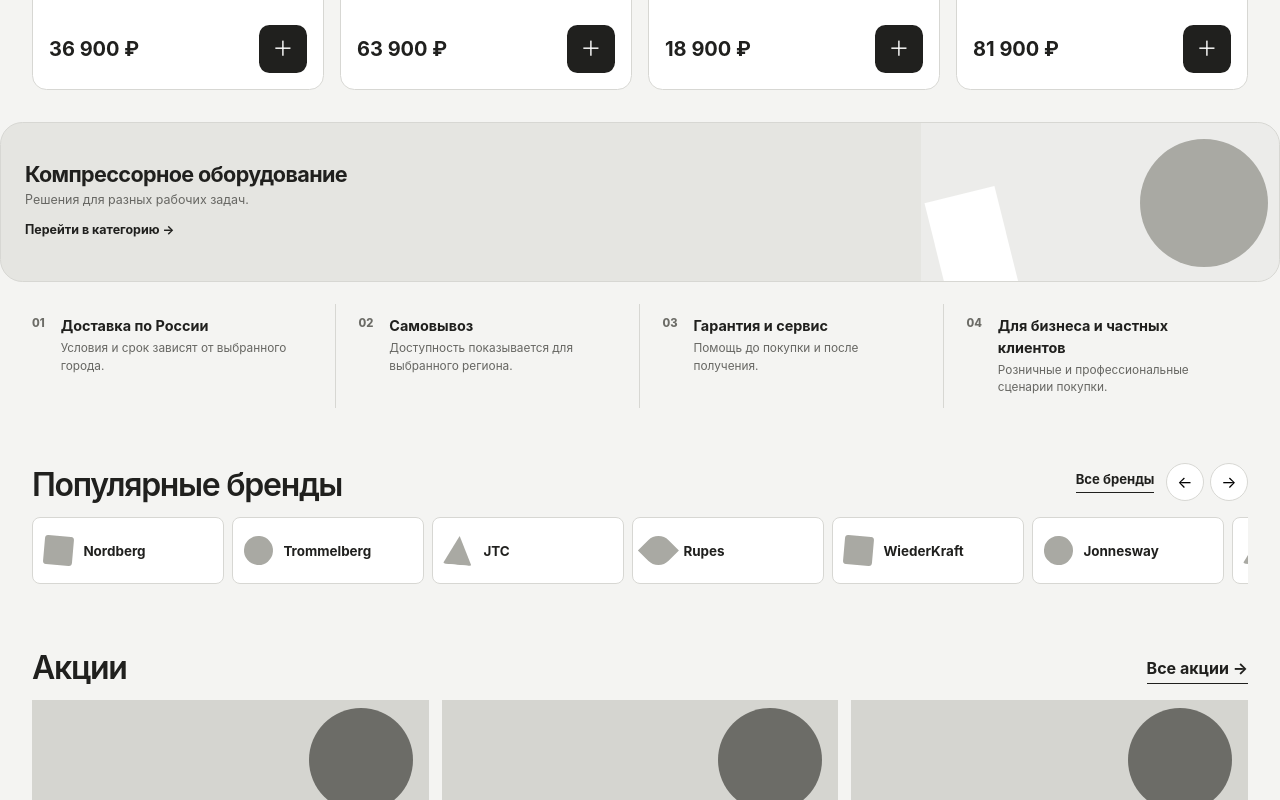
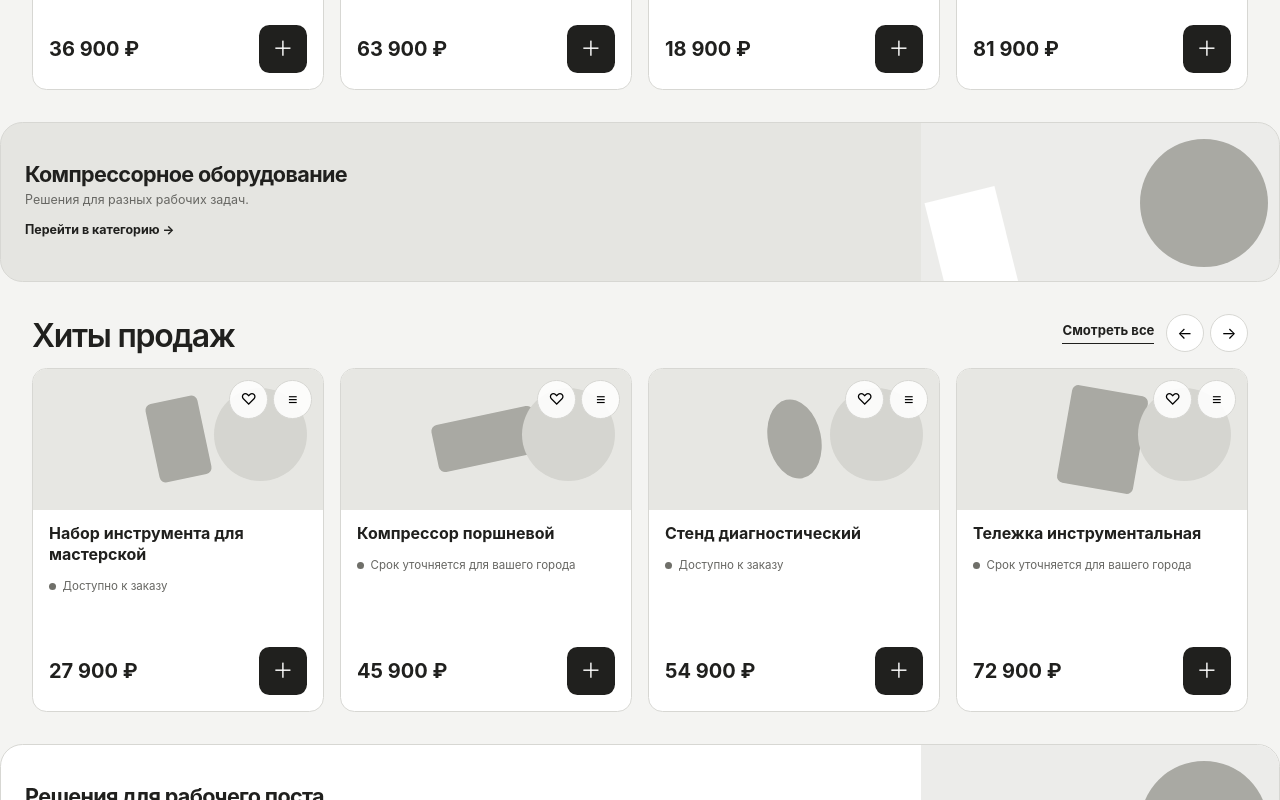
Before and after one commit to kcska18051-crypto/garage, a React (Vite) app in the folder prototype/: page / in a window 1280 px wide. Shown: the part 1660-2460 px from the top of the page. Built offline with nearby package versions, Linux system fonts and the light colour scheme.

Commit message:
feat: add configurable homepage merchandising stream

```diff
--- a/prototype/src/data/prototypeData.ts
+++ b/prototype/src/data/prototypeData.ts
@@ -23,10 +23,20 @@ export const prototypeData: PrototypeData = {
     { id: 'service', label: 'Оборудование для автосервиса', href: '/catalog?collection=service', source: 'category', products: [products[0], products[1], products[4], products[6], products[7]] },
     { id: 'remeza', label: 'Товары Remeza', href: '/brand/remeza', source: 'brand', products: [products[3], products[8], products[9], products[1], products[4]] },
     { id: 'new', label: 'Новинки', href: '/new', source: 'automatic-new', products: [products[2], products[5], products[0], products[7], products[6]] },
+    { id: 'bestsellers', label: 'Хиты продаж', href: '/catalog?collection=bestsellers', source: 'automatic-bestseller', products: [products[1], products[3], products[4], products[6], products[8]] },
   ],
   promoBanners: [
     { id: 'season', title: 'Подготовьте мастерскую к сезону', text: 'Оборудование для обновления рабочего поста.', cta: 'Смотреть подборку', href: '/actions/season-workshop', tone: 'light' },
     { id: 'compressors', title: 'Компрессорное оборудование', text: 'Решения для разных рабочих задач.', cta: 'Перейти в категорию', href: '/catalog/compressor-equipment', tone: 'mid' },
+    { id: 'paint', title: 'Материалы для кузовных работ', text: 'Подборка для подготовки и окраски.', cta: 'Перейти в категорию', href: '/catalog/paint', tone: 'mid' },
+    { id: 'workshop', title: 'Решения для рабочего поста', text: 'Компактная подборка оборудования и инструмента.', cta: 'Смотреть подборку', href: '/catalog?collection=service', tone: 'light' },
+  ],
+  homeMerchandising: [
+    { id: 'service-row', collectionId: 'service', bannerIds: ['season', 'paint'], visible: true },
+    { id: 'new-row', collectionId: 'new', bannerIds: ['compressors'], visible: true },
+    { id: 'bestseller-row', collectionId: 'bestsellers', bannerIds: ['workshop'], visible: true },
+    { id: 'remeza-row', collectionId: 'remeza', bannerIds: [], visible: true },
+    { id: 'hidden-service-row', collectionId: 'service', bannerIds: [], visible: false },
   ],
   promotions: [
     { id: 'service-tools', title: 'Оборудование для сервисного поста', text: 'Демонстрационная подборка для главной страницы.', deadline: 'До 30 сентября · демонстрация', href: '/actions/service-tools', showOnHome: true },
--- a/prototype/src/data/types.ts
+++ b/prototype/src/data/types.ts
@@ -19,6 +19,7 @@ export type Product = {
 export type Service = { id: string; name: string; text: string; cta: string; href: string }
 export type ProductCollection = { id: string; label: string; href: string; source: 'automatic-new' | 'automatic-bestseller' | 'brand' | 'category' | 'curated'; products: Product[] }
 export type PromoBanner = { id: string; title: string; text: string; cta: string; href: string; tone: 'light' | 'mid' | 'dark' }
+export type HomeMerchandisingBlock = { id: string; collectionId: string; bannerIds: string[]; visible: boolean }
 export type Promotion = { id: string; title: string; text: string; deadline: string; href: string; showOnHome: boolean }
 export type UsefulItem = { id: string; kind: 'article' | 'news' | 'review'; title: string; text: string; meta: string; href: string }
 export type Benefit = { id: string; title: string; text: string }
@@ -32,6 +33,7 @@ export type PrototypeData = {
   products: Product[]
   productCollections: ProductCollection[]
   promoBanners: PromoBanner[]
+  homeMerchandising: HomeMerchandisingBlock[]
   promotions: Promotion[]
   services: Service[]
   useful: UsefulItem[]
--- /dev/null
+++ b/prototype/src/features/home/HomeMerchandisingStream.css
@@ -0,0 +1,12 @@
+.compact-banner-group { display: grid; gap: var(--space-grid); margin: 0 auto; max-width: calc(var(--container) - 2 * var(--gutter)); }
+.compact-banner-group--2 { grid-template-columns: repeat(2, minmax(0, 1fr)); }
+.compact-banner-group--1 { grid-template-columns: minmax(0, 1fr); }
+.compact-banner-group .divider-banner { margin: 0; max-width: none; width: 100%; }
+
+@media (max-width: 650px) {
+  .compact-banner-group { margin-inline: var(--gutter); }
+  .compact-banner-group--2 { display: flex; overflow-x: auto; scroll-behavior: smooth; scrollbar-width: none; scroll-snap-type: x mandatory; }
+  .compact-banner-group--2::-webkit-scrollbar { display: none; }
+  .compact-banner-group--2 .divider-banner { flex: 0 0 82%; scroll-snap-align: start; }
+  .compact-banner-group .divider-banner { margin-inline: 0; }
+}
--- /dev/null
+++ b/prototype/src/features/home/HomeMerchandisingStream.tsx
@@ -0,0 +1,30 @@
+import { Fragment } from 'react'
+import type { HomeMerchandisingBlock, ProductCollection, PromoBanner } from '../../data/types'
+import { ProductShowcase } from '../products/ProductShowcase'
+import { DividerBanner } from './DividerBanner'
+import './HomeMerchandisingStream.css'
+
+type Props = {
+  blocks: HomeMerchandisingBlock[]
+  collections: ProductCollection[]
+  banners: PromoBanner[]
+}
+
+export function HomeMerchandisingStream({ blocks, collections, banners }: Props) {
+  return <div className="home-merchandising-stream">
+    {blocks.filter((block) => block.visible).map((block) => {
+      const collection = collections.find((item) => item.id === block.collectionId)
+      if (!collection) return null
+      const blockBanners = block.bannerIds
+        .map((id) => banners.find((item) => item.id === id))
+        .filter((item): item is PromoBanner => Boolean(item))
+
+      return <Fragment key={block.id}>
+        <ProductShowcase collection={collection} />
+        {blockBanners.length > 0 && <div className={`compact-banner-group compact-banner-group--${blockBanners.length}`}>
+          {blockBanners.map((banner, index) => <DividerBanner key={banner.id} item={banner} index={index} />)}
+        </div>}
+      </Fragment>
+    })}
+  </div>
+}
--- a/prototype/src/pages/HomePage.tsx
+++ b/prototype/src/pages/HomePage.tsx
@@ -4,16 +4,15 @@ import { BenefitsStrip } from '../features/home/BenefitsStrip'
 import { BrandGrid } from '../features/home/BrandGrid'
 import { CategoryGrid } from '../features/home/CategoryGrid'
 import '../features/home/NavigationSections.css'
-import { ProductShowcase } from '../features/products/ProductShowcase'
 import { useState } from 'react'
 import { ServicesSection } from '../features/home/ServicesSection'
 import { AboutSection } from '../features/home/AboutSection'
 import { UsefulSection } from '../features/home/UsefulSection'
-import { DividerBanner } from '../features/home/DividerBanner'
 import { PromotionsSection } from '../features/home/PromotionsSection'
 import { ConsultationCta } from '../features/home/ConsultationCta'
 import { ContactDialog } from '../features/forms/ContactDialog'
 import '../features/home/LowerSections.css'
+import { HomeMerchandisingStream } from '../features/home/HomeMerchandisingStream'
 
 export function HomePage() {
   const [dialog, setDialog] = useState<'consultation' | 'callback' | null>(null)
@@ -22,14 +21,10 @@ export function HomePage() {
       <h1 className="sr-only">Оборудование для автосервиса — Гараж</h1>
       <HeroSlider slides={prototypeData.slides} />
       <CategoryGrid items={prototypeData.categories} />
-      <ProductShowcase collection={prototypeData.productCollections[0]} />
-      <DividerBanner item={prototypeData.promoBanners[0]} index={0} />
-      <ProductShowcase collection={prototypeData.productCollections[2]} />
-      <DividerBanner item={prototypeData.promoBanners[1]} index={1} />
+      <HomeMerchandisingStream blocks={prototypeData.homeMerchandising} collections={prototypeData.productCollections} banners={prototypeData.promoBanners} />
       <BenefitsStrip items={prototypeData.benefits} />
       <BrandGrid items={prototypeData.brands} />
       <PromotionsSection items={prototypeData.promotions} />
-      <ProductShowcase collection={prototypeData.productCollections[1]} />
       <ServicesSection items={prototypeData.services} />
       <AboutSection />
       <UsefulSection items={prototypeData.useful.filter((item) => item.kind !== 'review' || prototypeData.config.showReviews)} />
```
Also changed, not shown: 2 other files (tests, documents, lock files or other folders).
